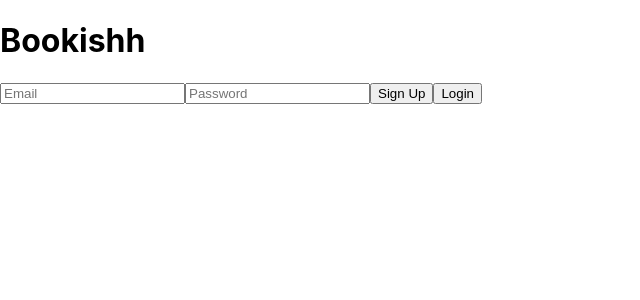
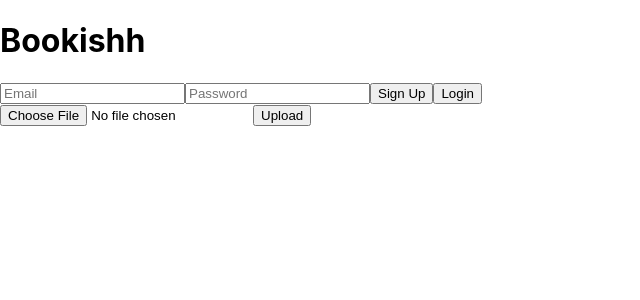
Before and after one commit to sathvikapavan/Bookishh, a React (Create React App) app: page / in a window 1280 px wide. Shown: the top 300 px of the page, without its empty margins (0-640 px from the left). Built offline with nearby package versions, Linux system fonts and the light colour scheme.

Commit message:
Added Upload Screen

```diff
--- a/src/App.js
+++ b/src/App.js
@@ -1,12 +1,14 @@
 // src/App.js
 import React from "react";
 import Login from "./login";
+import Upload from "./Upload";
 
 const App = () => {
   return (
     <div>
       <h1>Bookishh</h1>
       <Login />
+      <Upload/>
     </div>
   );
 };
--- /dev/null
+++ b/src/Upload.js
@@ -0,0 +1,25 @@
+// src/Upload.js
+import React, { useState } from "react";
+import { storage } from "./firebase";
+import { ref, uploadBytes } from "firebase/storage";
+
+const Upload = () => {
+  const [file, setFile] = useState(null);
+
+  const handleUpload = async () => {
+    if (file) {
+      const storageRef = ref(storage, `uploads/${file.name}`);
+      await uploadBytes(storageRef, file);
+      alert("File uploaded!");
+    }
+  };
+
+  return (
+    <div>
+      <input type="file" onChange={(e) => setFile(e.target.files[0])} />
+      <button onClick={handleUpload}>Upload</button>
+    </div>
+  );
+};
+
+export default Upload;
```
